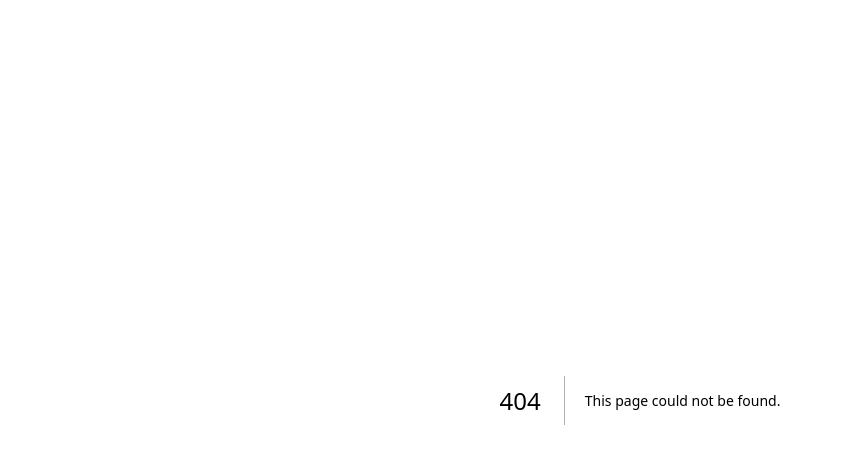
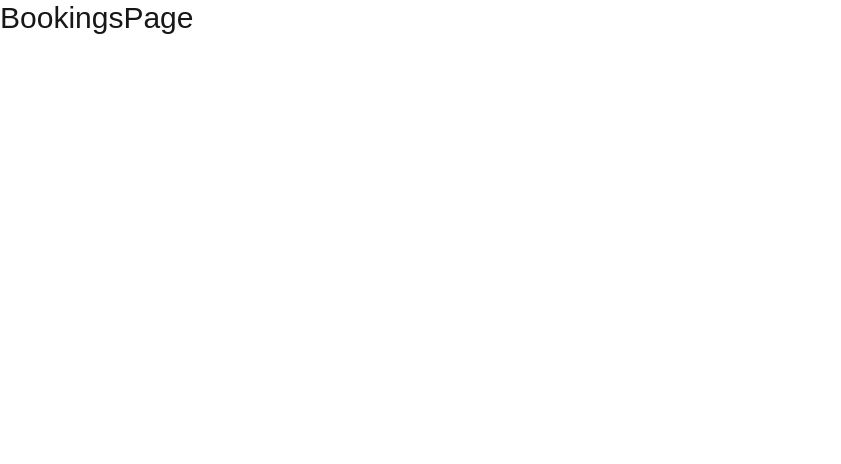
Before and after one commit to z-elghenam/way-home, a Next.js app: page /bookings in a window 1280 px wide. Before the commit this address had no page. Shown: the top 464 px of the page, without its empty margins (0-841 px from the left). Built offline with nearby package versions, Linux system fonts and the light colour scheme.

Commit message:
Add BookingsPage component with basic heading

```diff
--- /dev/null
+++ b/app/bookings/page.tsx
@@ -0,0 +1,4 @@
+function BookingsPage() {
+  return <h1 className="text-3xl">BookingsPage</h1>;
+}
+export default BookingsPage;
```
